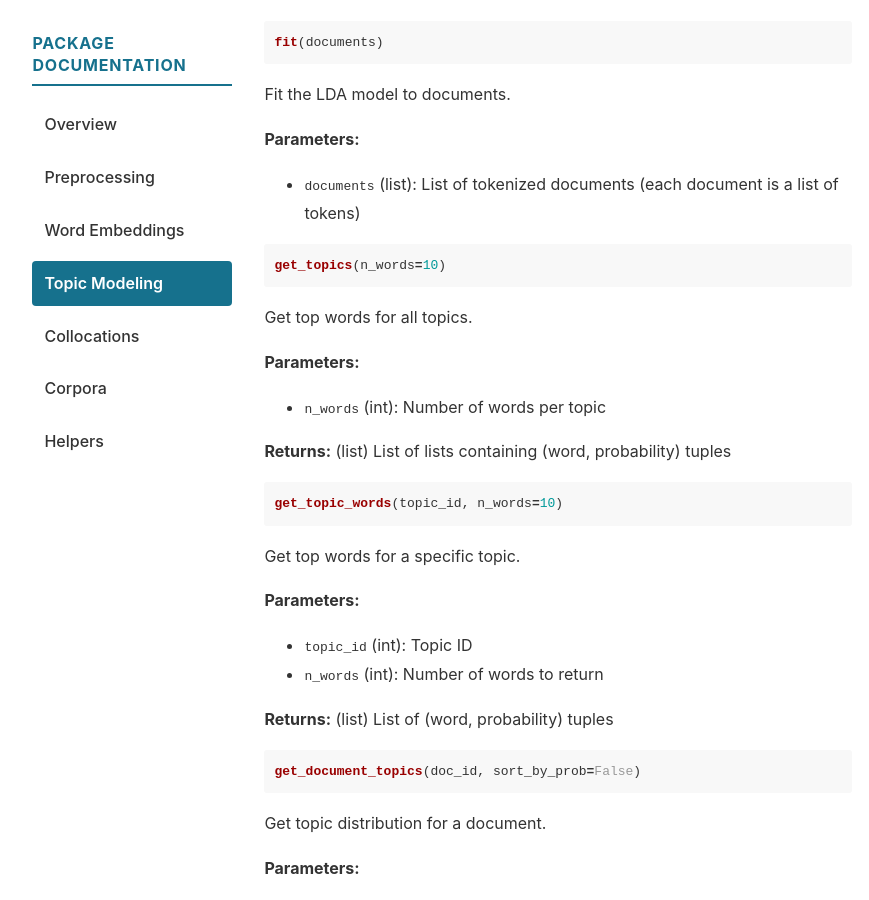
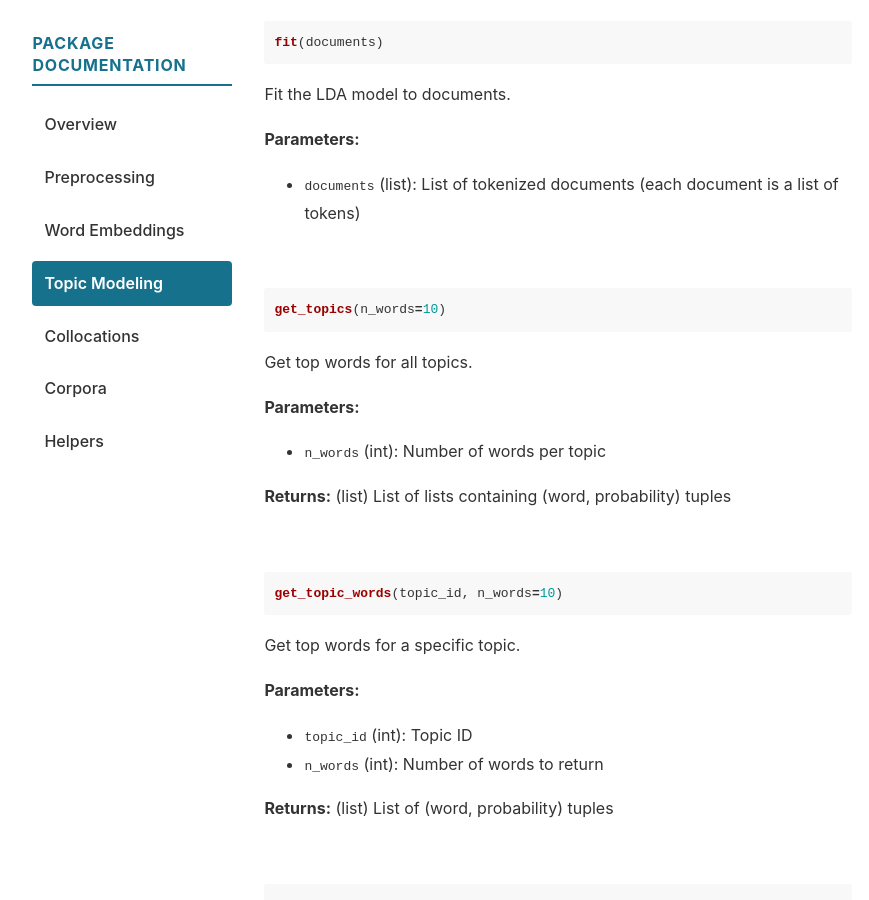
Before and after one commit to mcjkurz/qhchina, a Jekyll site: the page built from docs/pkg_docs/topic_modeling/index.md, in a window 1280 px wide and 900 px high, scrolled down 1655 px. Shown: the whole window, without its empty margins (198-1067 px from the left). Built offline with Jekyll 4.4.1, drawn with Linux system fonts in a browser that asks for light colours.

Commit message:
docs simplified

````diff
--- a/docs/pkg_docs/topic_modeling/index.md
+++ b/docs/pkg_docs/topic_modeling/index.md
@@ -46,6 +46,7 @@ Fit the LDA model to documents.
 **Parameters:**
 - `documents` (list): List of tokenized documents (each document is a list of tokens)
 
+<br>
 
 ```python
 get_topics(n_words=10)
@@ -58,6 +59,7 @@ Get top words for all topics.
 
 **Returns:** (list) List of lists containing (word, probability) tuples
 
+<br>
 
 ```python
 get_topic_words(topic_id, n_words=10)
@@ -71,6 +73,7 @@ Get top words for a specific topic.
 
 **Returns:** (list) List of (word, probability) tuples
 
+<br>
 
 ```python
 get_document_topics(doc_id, sort_by_prob=False)
@@ -84,6 +87,7 @@ Get topic distribution for a document.
 
 **Returns:** (list) List of (topic_id, probability) tuples
 
+<br>
 
 ```python
 get_top_documents(topic_id, n_docs=10)
@@ -97,6 +101,7 @@ Get top documents for a topic.
 
 **Returns:** (list) List of (doc_id, probability) tuples
 
+<br>
 
 ```python
 get_topic_distribution()
@@ -106,6 +111,7 @@ Get overall topic distribution across the corpus.
 
 **Returns:** (numpy.ndarray) Topic distribution
 
+<br>
 
 ```python
 inference(new_doc, inference_iterations=100)
@@ -119,6 +125,7 @@ Infer topic distribution for a new document.
 
 **Returns:** (numpy.ndarray) Topic distribution
 
+<br>
 
 ```python
 topic_similarity(topic_i, topic_j, metric='jsd')
@@ -133,6 +140,7 @@ Calculate similarity between two topics.
 
 **Returns:** (float) Similarity score
 
+<br>
 
 ```python
 topic_correlation_matrix(metric='jsd')
@@ -145,6 +153,7 @@ Calculate pairwise similarity between all topics.
 
 **Returns:** (numpy.ndarray) Similarity matrix
 
+<br>
 
 ```python
 document_similarity(doc_i, doc_j, metric='jsd')
@@ -159,6 +168,7 @@ Calculate similarity between two documents.
 
 **Returns:** (float) Similarity score
 
+<br>
 
 ```python
 document_similarity_matrix(doc_ids=None, metric='jsd')
@@ -172,6 +182,7 @@ Calculate pairwise similarity between documents.
 
 **Returns:** (numpy.ndarray) Similarity matrix
 
+<br>
 
 ```python
 plot_topic_words(n_words=10, figsize=(12, 8), fontsize=10, filename=None,
@@ -189,6 +200,7 @@ Plot top words for topics as bar charts.
 - `dpi` (int): Resolution
 - `orientation` (str): Bar orientation ('horizontal' or 'vertical')
 
+<br>
 
 ```python
 save(filepath)
@@ -202,6 +214,8 @@ Save or load model to/from file.
 
 **Parameters:**
 - `filepath` (str): Path to save/load model
+
+<br>
 
 ## Examples
 
````
Also changed, not shown: docs/pkg_docs/collocations/index.md (+3 -0 lines), docs/pkg_docs/helpers/index.md (+12 -0 lines).
